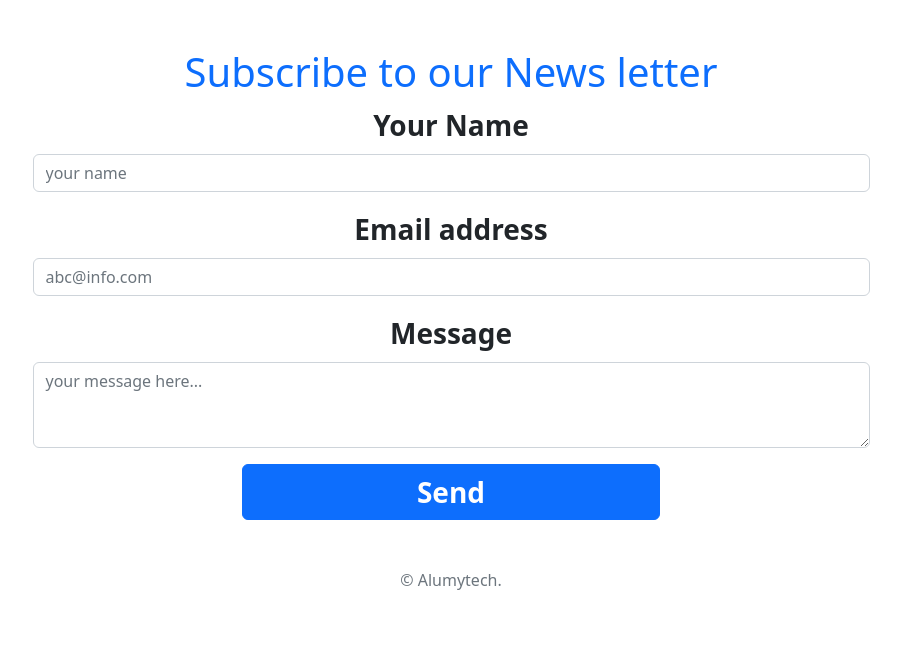
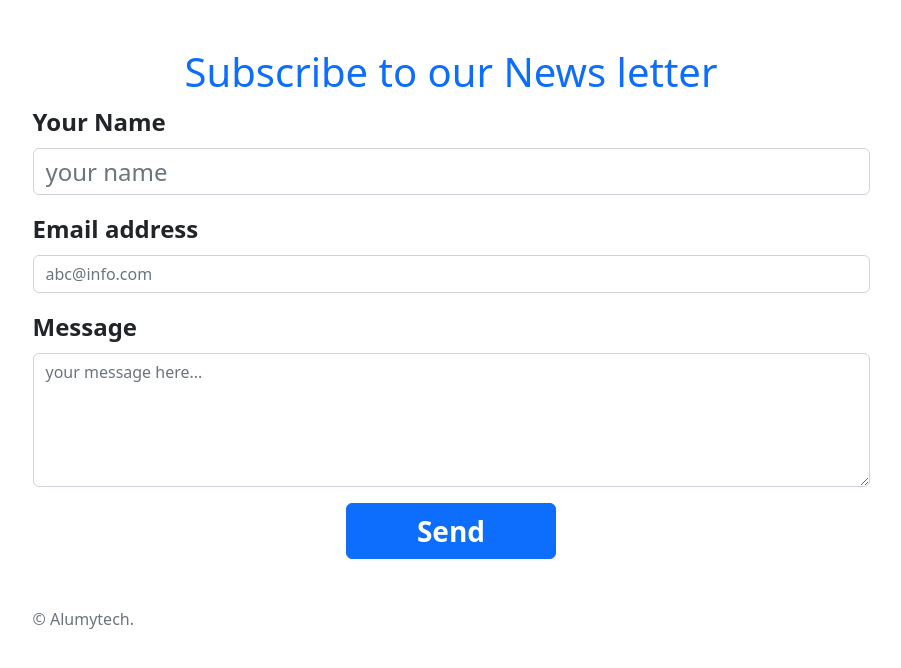
Before and after one commit to AloNdubuisi/mailapp-react, a React (Create React App) app: page / in a window 1280 px wide. Shown: the top 668 px of the page, without its empty margins (189-1090 px from the left). Built offline with nearby package versions, Linux system fonts and the light colour scheme.

Commit message:
updated the form

```diff
--- a/src/App.css
+++ /dev/null
@@ -1,38 +0,0 @@
-.App {
-  text-align: center;
-}
-
-.App-logo {
-  height: 40vmin;
-  pointer-events: none;
-}
-
-@media (prefers-reduced-motion: no-preference) {
-  .App-logo {
-    animation: App-logo-spin infinite 20s linear;
-  }
-}
-
-.App-header {
-  background-color: #282c34;
-  min-height: 100vh;
-  display: flex;
-  flex-direction: column;
-  align-items: center;
-  justify-content: center;
-  font-size: calc(10px + 2vmin);
-  color: white;
-}
-
-.App-link {
-  color: #61dafb;
-}
-
-@keyframes App-logo-spin {
-  from {
-    transform: rotate(0deg);
-  }
-  to {
-    transform: rotate(360deg);
-  }
-}
--- a/src/App.js
+++ b/src/App.js
@@ -1,6 +1,5 @@
-import './App.css';
 import Contact from './components/Contact';
-// import bootstrap from '../node_modules/'
+
 
 function App() {
   return (
--- a/src/components/Contact.js
+++ b/src/components/Contact.js
@@ -1,14 +1,23 @@
-import React, { useRef } from 'react';
+import React, {useState } from 'react';
 import emailjs from '@emailjs/browser';
 
 
 const Contact = () => {
-  const form = useRef();
+  // const form = useRef();
+  const [to_name, setTo_Name] = useState('')
+  const [from_name, setFrom_Name] = useState('')
+  const [message, setMessage] = useState('')
 
   const sendEmail = (e) => {
     e.preventDefault();
+    console.log(to_name +  from_name + message);
 
-    emailjs.sendForm('service_t6oes6q', 'template_o4zpofa', form.current, 'BVXg77VIQHxDrfLt6')
+    const emailContent = {
+      to_name: to_name,
+      from_name: from_name,
+      message: message,
+    };
+    emailjs.sendForm('service_t6oes6q', 'template_o4zpofa', emailContent, 'BVXg77VIQHxDrfLt6')
       .then((result) => {
         console.log(result.text);
         console.log('Message sent');
@@ -20,21 +29,26 @@ const Contact = () => {
     <>
       <div className="container mt-5">
         <h1 className='text-primary text-center'>Subscribe to our News letter</h1>
-        <form ref={form} onSubmit={sendEmail} className="w-75 m-auto">
+        <form onSubmit={sendEmail} className="w-75 m-auto">
           <div class="mb-3">
-          <label for="nameinput" class="form-label text-left fs-3 fw-bold">Your Name</label>
-            <input type="text" class="form-control" id="nameinput" placeholder="your name" />
+            <label htmlFor="nameinput" className="form-label text-left fs-4 fw-bold">Your Name</label>
+            <input type="text" className="form-control h-100 fs-4" id="nameinput" placeholder="your name"
+            onChange={(event)=>{setTo_Name(event.target.value)}}/>
           </div>
           <div class="mb-3">
-            <label for="emailinput" class="form-label text-left fs-3 fw-bold">Email address</label>
-            <input type="email" class="form-control" id="emailinput" placeholder="abc@info.com" />
+            <label htmlFor="emailinput" className="form-label text-left fs-4 fw-bold">Email address</label>
+            <input type="email" className="form-control" id="emailinput" placeholder="abc@info.com"
+            onChange={(event)=>{setFrom_Name(event.target.value)}} />
           </div>
           <div class="mb-3">
-            <label for="messahe" class="form-label text-left fs-3 fw-bold">Message</label>
-            <textarea class="form-control" id="message" rows="3" placeholder='your message here...'></textarea>
+            <label htmlFor="messahe" className="form-label text-left fs-4 fw-bold">Message</label>
+            <textarea className="form-control" id="message" rows="5" placeholder='your message here...'
+            onChange={(event)=>{setMessage(event.target.value)}}></textarea>
           </div>
-          <button class="w-50 btn btn-primary text-left fs-3 fw-bold" type="submit" value="send">Send</button>
-          <p class="mt-5 mb-3 text-muted">© Alumytech.</p>
+          <div className='text-center'>
+            <button className="w-25 btn btn-primary fs-3 fw-bold" type="submit" value="send">Send</button>
+          </div>
+          <p className="mt-5 mb-3 text-muted">© Alumytech.</p>
         </form>
       </div>
     </>
--- a/src/index.css
+++ /dev/null
@@ -1,13 +0,0 @@
-body {
-  margin: 0;
-  font-family: -apple-system, BlinkMacSystemFont, 'Segoe UI', 'Roboto', 'Oxygen',
-    'Ubuntu', 'Cantarell', 'Fira Sans', 'Droid Sans', 'Helvetica Neue',
-    sans-serif;
-  -webkit-font-smoothing: antialiased;
-  -moz-osx-font-smoothing: grayscale;
-}
-
-code {
-  font-family: source-code-pro, Menlo, Monaco, Consolas, 'Courier New',
-    monospace;
-}
--- a/src/index.js
+++ b/src/index.js
@@ -1,6 +1,5 @@
 import React from 'react';
 import ReactDOM from 'react-dom/client';
-import './index.css';
 import App from './App';
 import '../node_modules/bootstrap/dist/css/bootstrap.min.css';
 import reportWebVitals from './reportWebVitals';
```
